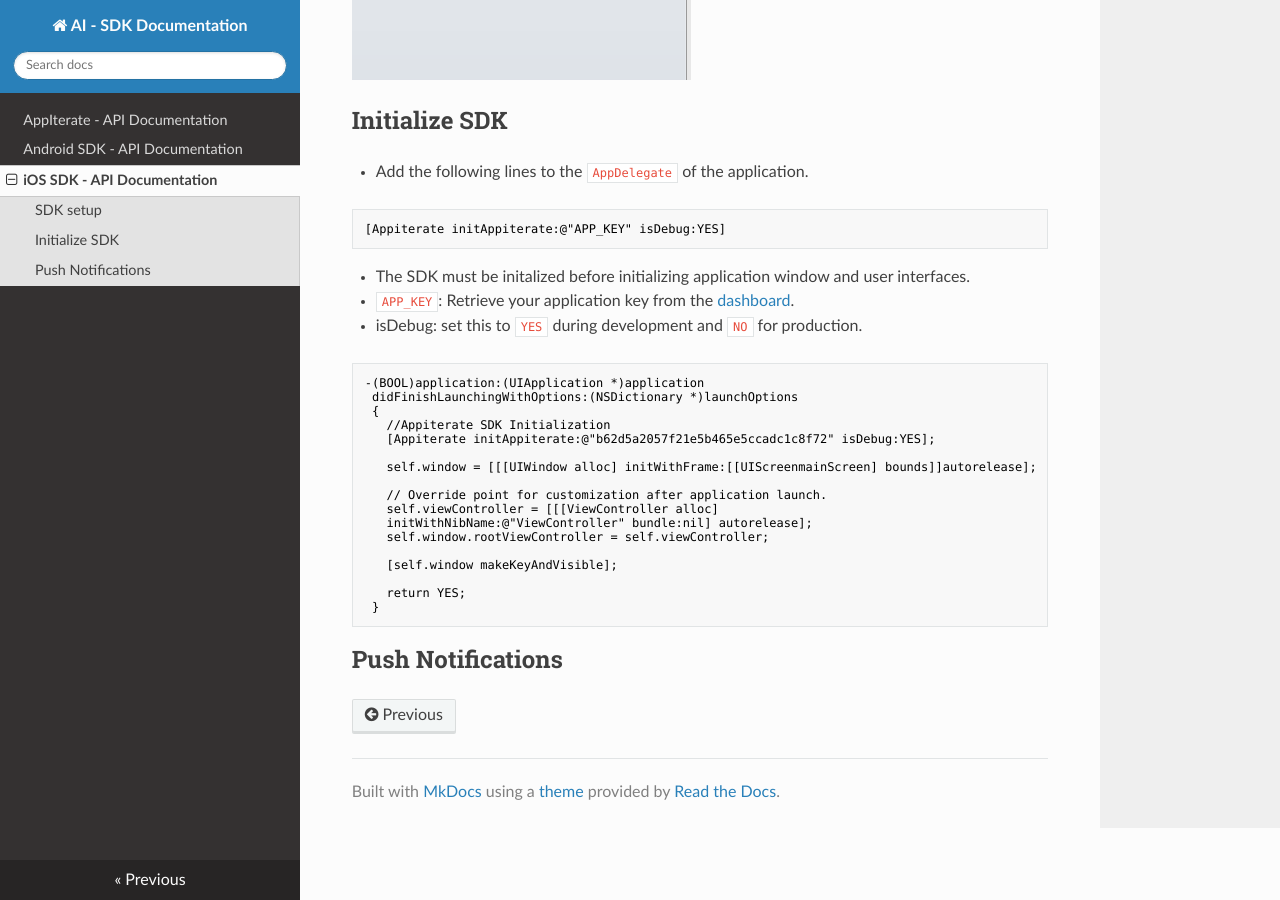
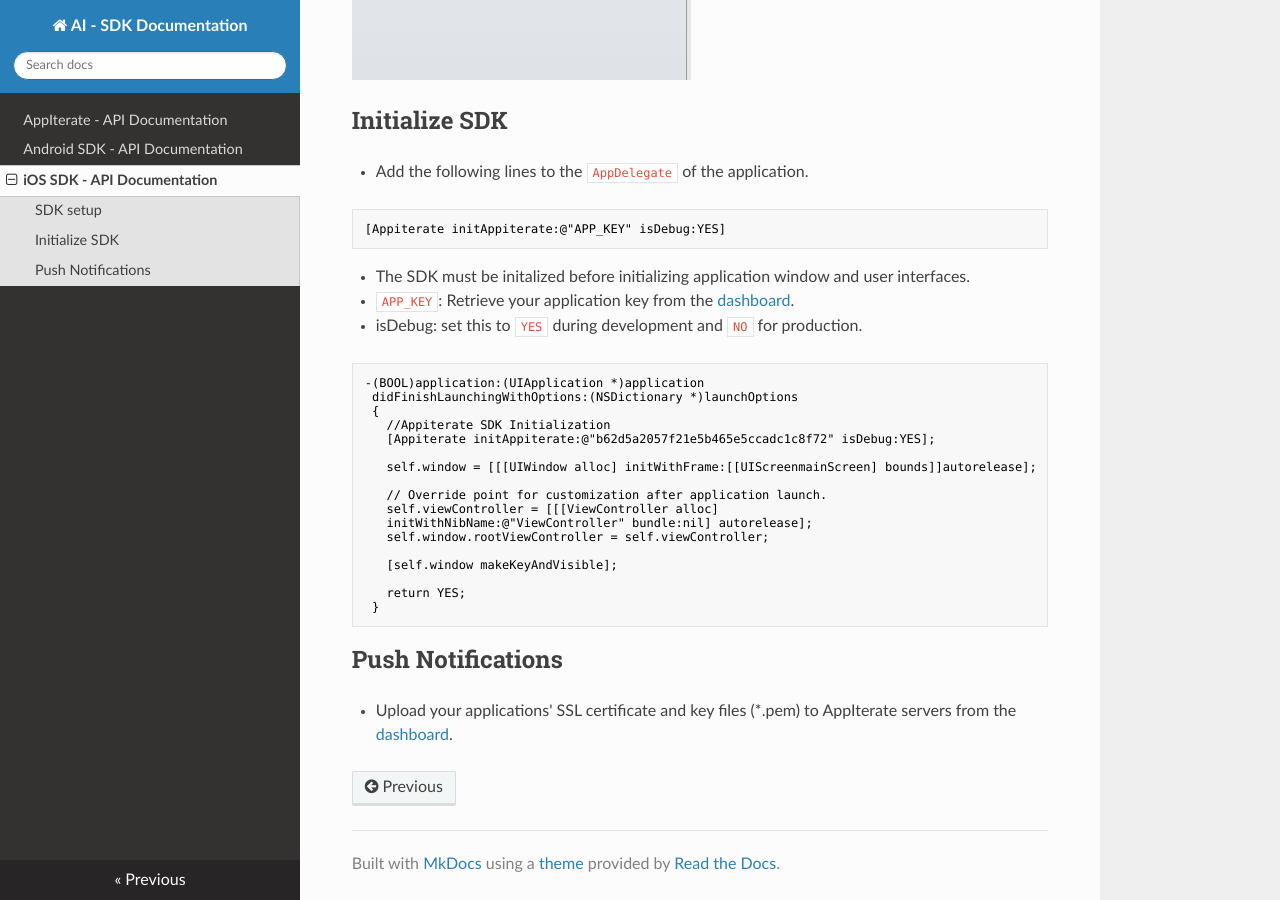
Before and after one commit to AppIterate/docs, an MkDocs documentation site: the page built from docs/iOS.md, in a window 1280 px wide and 900 px high, scrolled down 776 px. Built offline with MkDocs 1.6.1, drawn with Linux system fonts in a browser that asks for light colours; nearby versions of some CDN libraries.

Commit message:
ios | updates

````diff
--- a/docs/iOS.md
+++ b/docs/iOS.md
@@ -48,3 +48,5 @@
 ```
 
 ## Push Notifications
+
+* Upload your applications' SSL certificate and key files (*.pem) to AppIterate servers from the [dashboard](http://dashboard.appiterate.com).
````
